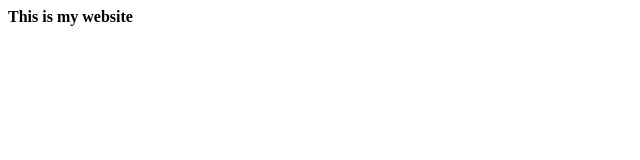
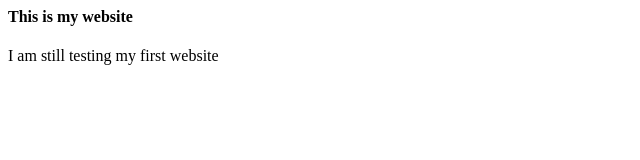
Before and after one commit to joshkhaoz/website, a plain HTML site: page index.html in a window 1280 px wide. Shown: the whole page, without its empty margins (0-640 px from the left). Drawn offline with Linux system fonts and the light colour scheme.

Commit message:
TEST COMMIT

```diff
--- a/index.html
+++ b/index.html
@@ -1 +1,2 @@
 <h4>This is my website</h4>
+<p>I am still testing my first website</p>
```
